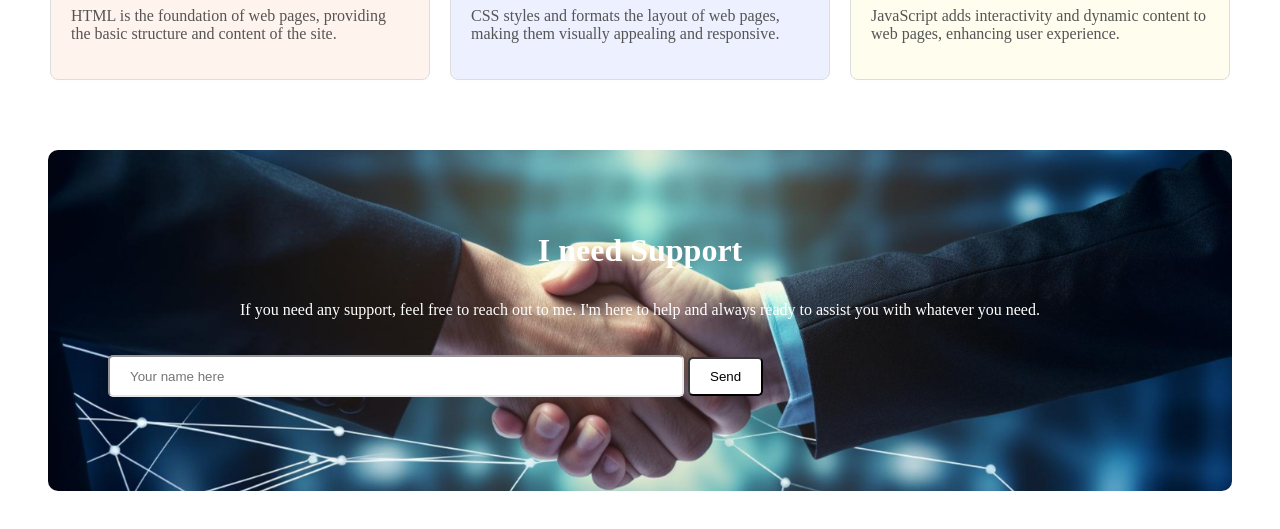
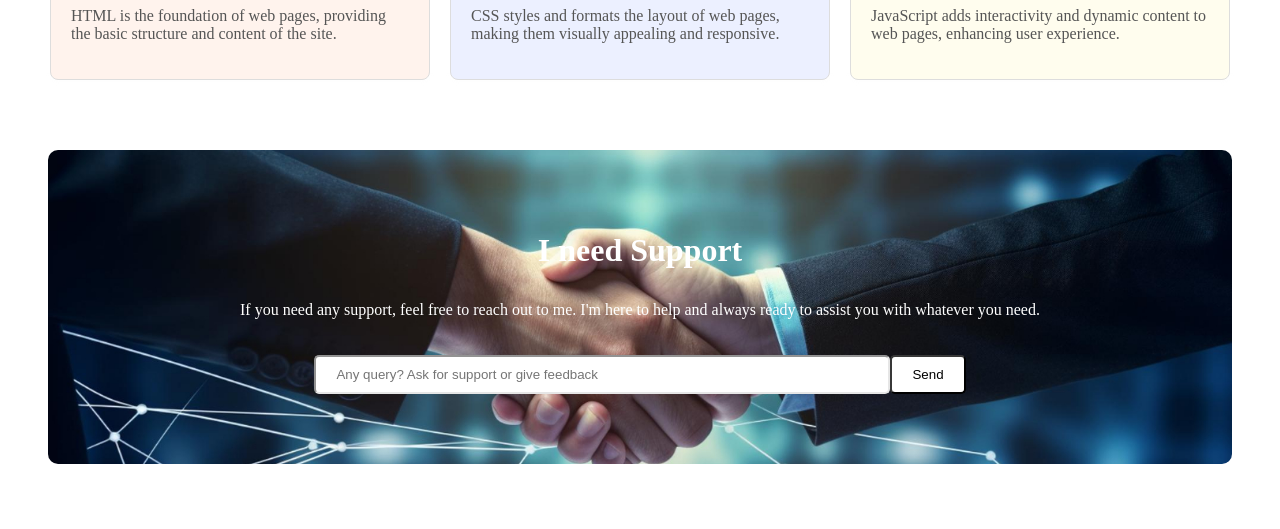
Before and after one commit to r-rabbani/Assignment-01, a plain HTML site: page index.html in a window 1280 px wide. Shown: the part 3095-3624 px from the top of the page. After the commit the page ends 3599 px from the top, so only its background shows below. Drawn offline with Linux system fonts and the light colour scheme; a web font is replaced by a local one.

Commit message:
centered text area

```diff
--- a/index.html
+++ b/index.html
@@ -117,7 +117,7 @@
             <p>If you need any support, feel free to reach out to me. I'm here to help and always ready to assist you with whatever you need.</p>
             </div>
             <div class="text-content">
-                <input type="text" name="" id="" placeholder="Your name here">
+                <input type="text" name="" id="" placeholder="Any query? Ask for support or give feedback">
                 <input class="btn-primary" type="submit" value="Send">
             </div>
          </section>
--- a/styles/styles.css
+++ b/styles/styles.css
@@ -198,13 +198,19 @@ footer textarea {
     align-items: center;
 }
 footer input[type="text"]{
-    height: 18px;
+    height: 15px;
     border-radius: 5px;
     background-color: white;
-    display: inline;
+    /* display: inline; */
     width: 50%;
     padding: 10px 20px;
-    margin-bottom: 24px;
+    /* margin-bottom: 24px; */
     border-color:#e6e6e6;
+    position: relative;
+    /* display: flex; */
+}
+.text-content {
     align-items: center;
+    justify-content: center;
+    display: flex;
 }
```
